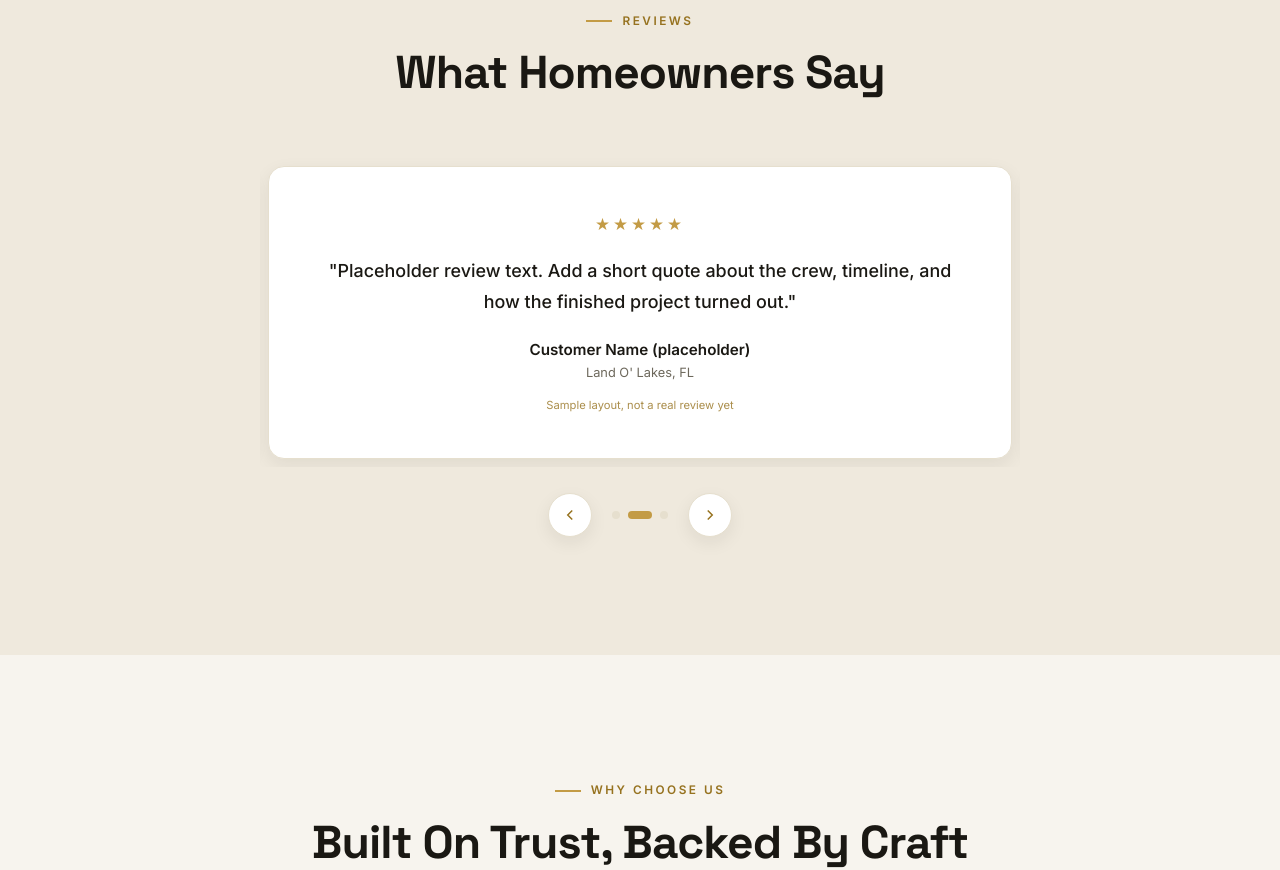
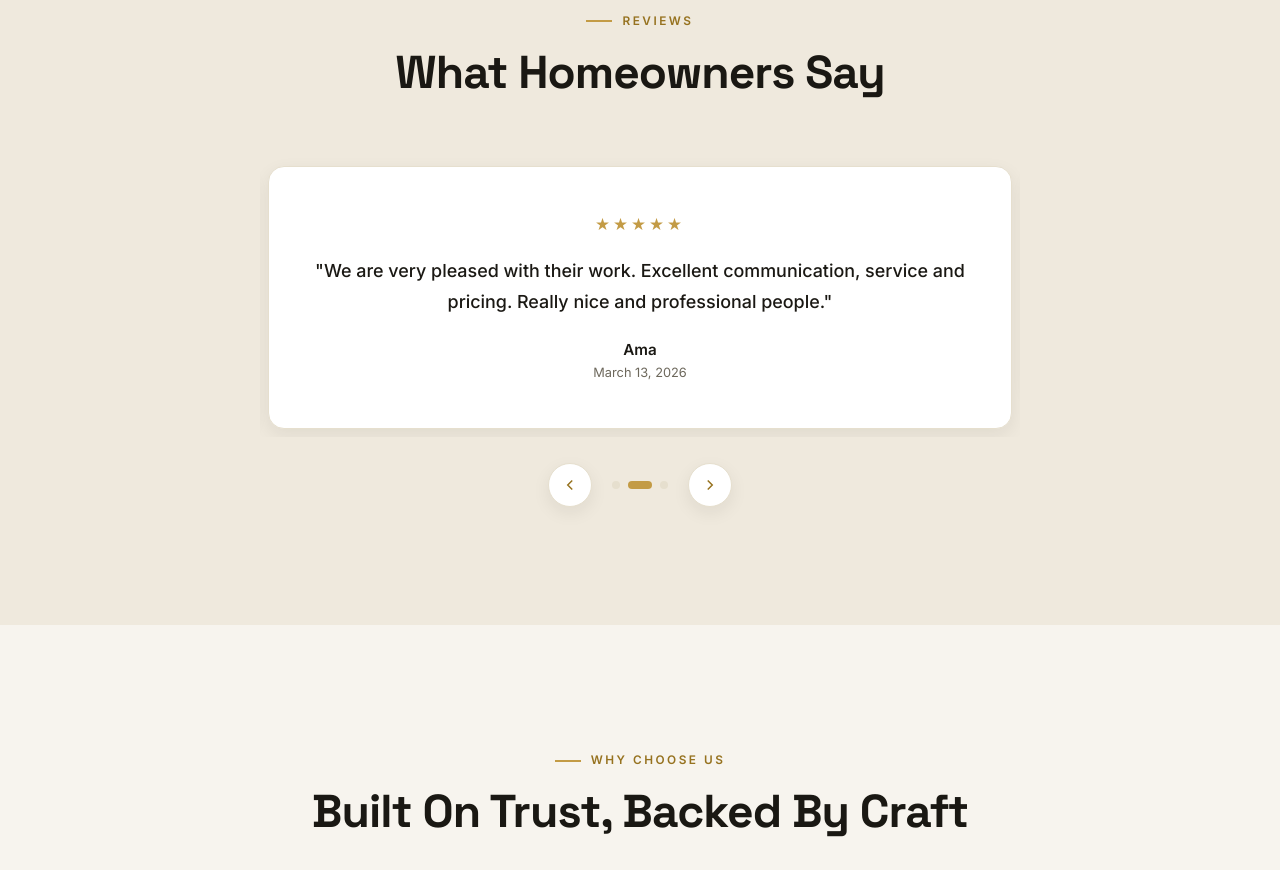
Before and after one commit to jesycalves11-commits/rm-pavers-pros-assets, a plain HTML site: page index.html in a window 1280 px wide. Shown: the part 5222-6092 px from the top of the page. Drawn offline with Linux system fonts and the light colour scheme.

Commit message:
Replace placeholder testimonials with 3 real client reviews

```diff
--- a/index.html
+++ b/index.html
@@ -594,9 +594,9 @@
       <div class="testi-wrap reveal">
         <div class="testi-track">
           <div class="testi-slides" id="testiSlides">
-            <div class="testi-slide"><div class="testi-card"><div class="testi-stars">★★★★★</div><p class="testi-quote">"Placeholder review text. This carousel is fully working, swap this copy for a real Google or Facebook review once you have one."</p><div class="testi-name">Customer Name (placeholder)</div><div class="testi-role">Tampa, FL</div><span class="testi-placeholder-note">Sample layout, not a real review yet</span></div></div>
-            <div class="testi-slide"><div class="testi-card"><div class="testi-stars">★★★★★</div><p class="testi-quote">"Placeholder review text. Add a short quote about the crew, timeline, and how the finished project turned out."</p><div class="testi-name">Customer Name (placeholder)</div><div class="testi-role">Land O' Lakes, FL</div><span class="testi-placeholder-note">Sample layout, not a real review yet</span></div></div>
-            <div class="testi-slide"><div class="testi-card"><div class="testi-stars">★★★★★</div><p class="testi-quote">"Placeholder review text. Once connected to Google Reviews, real ratings and quotes can pull in here automatically."</p><div class="testi-name">Customer Name (placeholder)</div><div class="testi-role">Wesley Chapel, FL</div><span class="testi-placeholder-note">Sample layout, not a real review yet</span></div></div>
+            <div class="testi-slide"><div class="testi-card"><div class="testi-stars">★★★★★</div><p class="testi-quote">"Recomendación 100%, personas humildes y honradas y buenos trabajadores y dueños en familia y razonables precio!"</p><div class="testi-name">Carlos</div><div class="testi-role">June 6, 2025</div></div></div>
+            <div class="testi-slide"><div class="testi-card"><div class="testi-stars">★★★★★</div><p class="testi-quote">"We are very pleased with their work. Excellent communication, service and pricing. Really nice and professional people."</p><div class="testi-name">Ama</div><div class="testi-role">March 13, 2026</div></div></div>
+            <div class="testi-slide"><div class="testi-card"><div class="testi-stars">★★★★★</div><p class="testi-quote">"Elizeu &amp; crew did a wonderful job for me. Very nice people. Will hire again."</p><div class="testi-name">Bronson</div><div class="testi-role">May 24, 2026</div></div></div>
           </div>
         </div>
         <div class="testi-nav">
```
